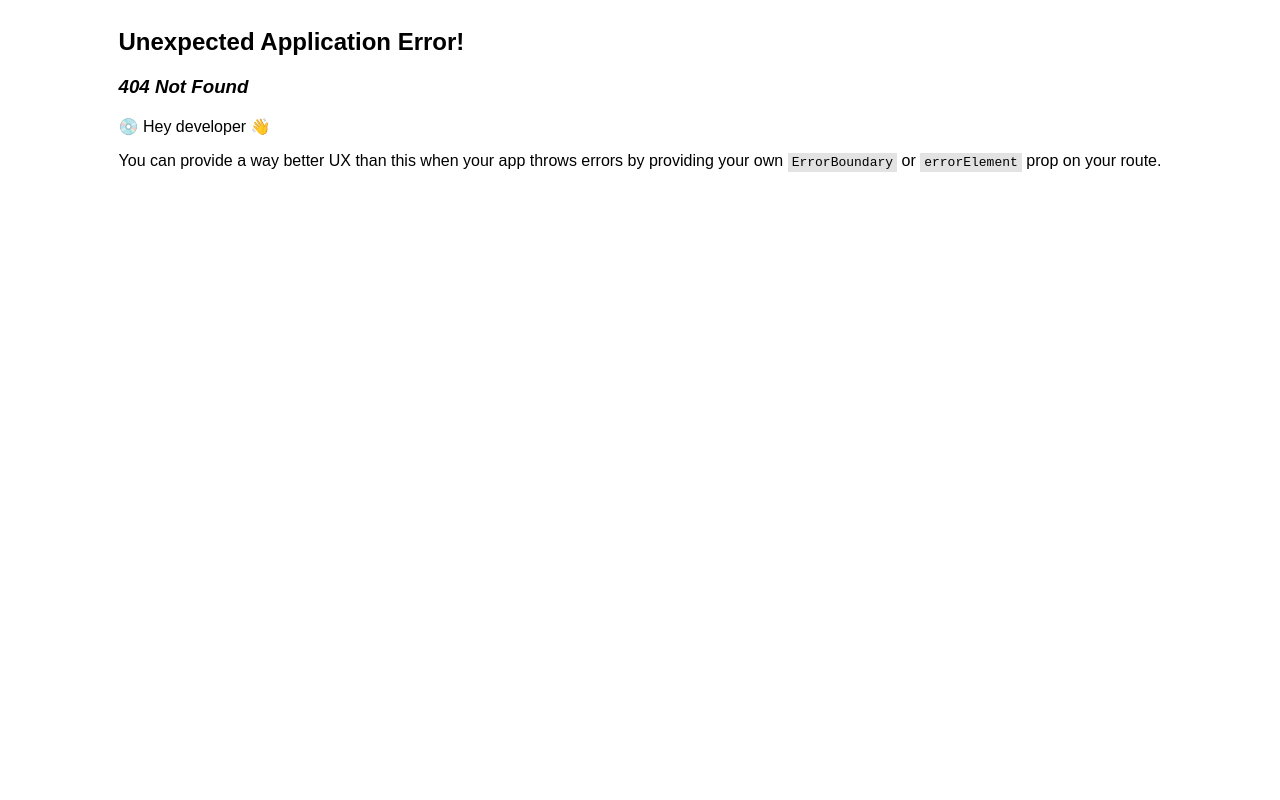
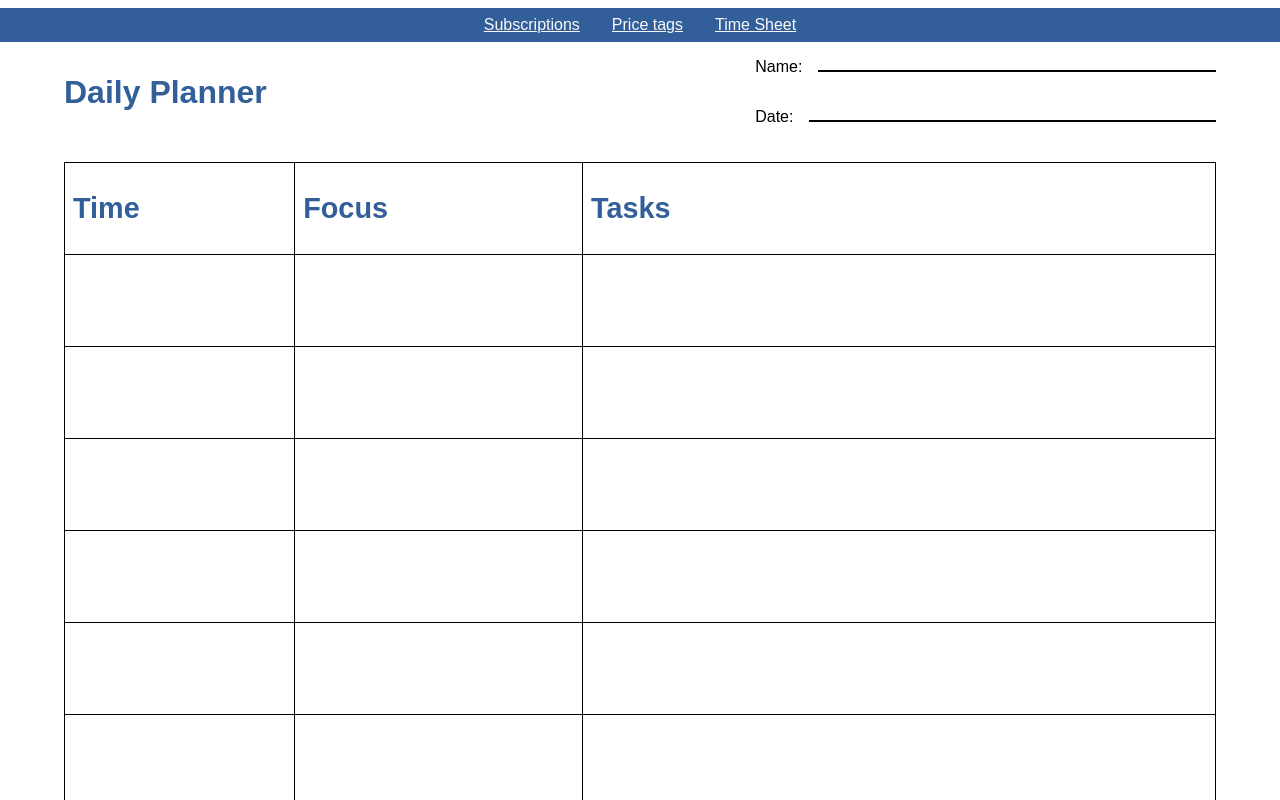
Before and after one commit to lob0scuro/matts-templates, a React (Vite) app: page /timesheet in a window 1280 px wide. Before the commit this address had no page. Shown: the top 800 px of the page. Built offline with nearby package versions, Linux system fonts and the light colour scheme.

Commit message:
added timesheet component

```diff
--- a/index.html
+++ b/index.html
@@ -4,7 +4,7 @@
     <meta charset="UTF-8" />
     <link rel="icon" type="image/svg+xml" href="/matts-logo.png" />
     <meta name="viewport" content="width=device-width, initial-scale=1.0" />
-    <title>Subscription QR's</title>
+    <title>Templates</title>
   </head>
   <body>
     <div id="root"></div>
--- a/src/App.jsx
+++ b/src/App.jsx
@@ -1,6 +1,7 @@
 import RootLayout from "./layout/RootLayout";
 import PriceTags from "./routes/PriceTags";
 import Subscriptions from "./routes/Subscriptions";
+import TimeSheet from "./routes/TimeSheet";
 import {
   RouterProvider,
   Route,
@@ -14,6 +15,7 @@ const App = () => {
       <Route path="/" element={<RootLayout />}>
         <Route index element={<Subscriptions />} />
         <Route path="/price-tags" element={<PriceTags />} />
+        <Route path="/timesheet" element={<TimeSheet />} />
       </Route>
     )
   );
--- a/src/components/Navbar.jsx
+++ b/src/components/Navbar.jsx
@@ -7,6 +7,7 @@ const Navbar = () => {
       <nav>
         <Link to="/">Subscriptions</Link>
         <Link to="/price-tags">Price tags</Link>
+        <Link to="/timesheet">Time Sheet</Link>
       </nav>
     </header>
   );
--- /dev/null
+++ b/src/routes/TimeSheet.jsx
@@ -0,0 +1,155 @@
+import styles from "./TimeSheet.module.css";
+
+const TimeSheet = () => {
+  return (
+    <div className={styles.timeSheet}>
+      <div className={styles.timeHeader}>
+        <h1>Daily Planner</h1>
+        <div>
+          <div>
+            <p>Name:</p>
+            <div className={styles.headerLine} />
+          </div>
+          <div>
+            <p>Date:</p>
+            <div className={styles.headerLine} />
+          </div>
+        </div>
+      </div>
+      <table>
+        <thead>
+          <tr>
+            <th className={styles.time}>Time</th>
+            <th className={styles.focus}>Focus</th>
+            <th className={styles.tasks}>Tasks</th>
+          </tr>
+        </thead>
+        <tbody>
+          <tr>
+            <td className={styles.time}></td>
+            <td className={styles.focus}></td>
+            <td className={styles.tasks}></td>
+          </tr>
+          <tr>
+            <td className={styles.time}></td>
+            <td className={styles.focus}></td>
+            <td className={styles.tasks}></td>
+          </tr>
+          <tr>
+            <td className={styles.time}></td>
+            <td className={styles.focus}></td>
+            <td className={styles.tasks}></td>
+          </tr>
+          <tr>
+            <td className={styles.time}></td>
+            <td className={styles.focus}></td>
+            <td className={styles.tasks}></td>
+          </tr>
+          <tr>
+            <td className={styles.time}></td>
+            <td className={styles.focus}></td>
+            <td className={styles.tasks}></td>
+          </tr>
+          <tr>
+            <td className={styles.time}></td>
+            <td className={styles.focus}></td>
+            <td className={styles.tasks}></td>
+          </tr>
+          <tr>
+            <td className={styles.time}></td>
+            <td className={styles.focus}></td>
+            <td className={styles.tasks}></td>
+          </tr>
+          <tr>
+            <td className={styles.time}></td>
+            <td className={styles.focus}></td>
+            <td className={styles.tasks}></td>
+          </tr>
+          <tr>
+            <td className={styles.time}></td>
+            <td className={styles.focus}></td>
+            <td className={styles.tasks}></td>
+          </tr>
+          <tr>
+            <td className={styles.time}></td>
+            <td className={styles.focus}></td>
+            <td className={styles.tasks}></td>
+          </tr>
+        </tbody>
+      </table>
+      <div className={styles.howTo}>
+        <div className={styles.howToTime}>
+          <p className={styles.howToHeaders}>Time Column:</p>
+          <p>
+            Fill in each time slot with the amount of time you’ll need to
+            complete a task or group of tasks.
+          </p>
+        </div>
+        <div className={styles.howToWashers}>
+          <p className={styles.howToHeaders}>Cleaners:</p>
+          <p>
+            Use the Focus column to list the number and type of machines you’ll
+            be dedicating your time to during each block.
+          </p>
+          <p>
+            In the Tasks column, provide a detailed description of your plan for
+            achieving the goals outlined in the Focus column.
+          </p>
+          <p className={styles.example}>
+            Example <br />
+            <small>
+              Focus: "3 large washers"
+              <br />
+              Tasks: "Deep clean drums, wipe down
+            </small>
+          </p>
+        </div>
+        <div className={styles.howToTechs}>
+          <p className={styles.howToHeaders}>Repair Technicians:</p>
+          <p>
+            Use the Focus column to define the category of work you’ll focus on
+            during each time block — examples include repairs, service calls,
+            floor walks, meetings, or organizing tools and parts.
+          </p>
+          <p>
+            In the Tasks column, describe how you plan to accomplish the focus
+            you outlined.
+          </p>
+          <p className={styles.example}>
+            Example <br />
+            <small>
+              Focus: "Service calls"
+              <br />
+              Tasks: "Diagnose issue with washer, replace drain pump if
+              necessary"
+            </small>
+          </p>
+        </div>
+        <div className={styles.howToSales}>
+          <p className={styles.howToHeaders}>Sales:</p>
+          <p>
+            Use the Focus column to note the main type of work you’ll prioritize
+            during the time block — examples include customer service, quoting,
+            following up with customers, managing inventory, or preparing
+            displays.
+          </p>
+          <p>
+            In the Tasks column, describe how you plan to accomplish your goals
+            for that block.
+          </p>
+          <p className={styles.example}>
+            Example <br />
+            <small>
+              Focus: "Customer follow-ups"
+              <br />
+              Tasks: "Call back pending quotes from last week, send updated
+              pricing to customer"
+            </small>
+          </p>
+        </div>
+      </div>
+    </div>
+  );
+};
+
+export default TimeSheet;
--- /dev/null
+++ b/src/routes/TimeSheet.module.css
@@ -0,0 +1,95 @@
+.timeSheet {
+  width: 100vw;
+  display: flex;
+  flex-direction: column;
+  align-items: center;
+}
+
+.timeHeader {
+  display: flex;
+  align-items: center;
+  justify-content: space-around;
+  width: 90%;
+}
+.timeHeader h1 {
+  color: #325f99;
+  font-size: 2rem;
+  flex: 3;
+}
+
+.timeHeader div {
+  flex: 2;
+}
+
+.timeHeader div div {
+  display: flex;
+  align-items: first baseline;
+  gap: 1rem;
+}
+
+.headerLine {
+  border: 1px solid #000;
+}
+
+table {
+  border-collapse: collapse;
+  width: 90%;
+  margin: 20px auto;
+  color: #325f99;
+}
+th {
+  font-size: 1.8rem;
+}
+th,
+td {
+  border: 1px solid black;
+  text-align: left;
+  height: 75px;
+  padding: 8px;
+}
+th.time,
+td.time {
+  width: 20%;
+}
+th.focus,
+td.focus {
+  width: 25%;
+}
+th.tasks,
+td.tasks {
+  width: 55%;
+}
+
+.howTo {
+  display: flex;
+  align-items: flex-start;
+  justify-content: center;
+  flex-wrap: wrap;
+  gap: 0;
+}
+
+.howToHeaders {
+  color: #325f99;
+  font-size: 1.1rem;
+  font-weight: 600;
+}
+.howToTime {
+  text-align: center;
+  flex: 100%;
+  text-wrap: wrap;
+}
+.howToWashers {
+  text-align: start;
+  flex: 30%;
+  text-wrap: balance;
+}
+.howToTechs {
+  text-align: start;
+  flex: 30%;
+  text-wrap: balance;
+}
+.howToSales {
+  flex: 30%;
+  text-align: start;
+  text-wrap: balance;
+}
```
Also changed, not shown: src/assets/planTemplate.png (added).
